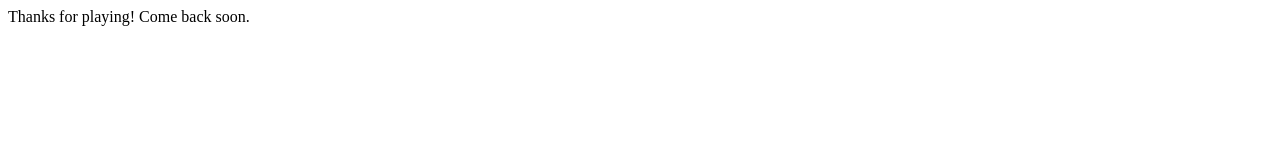
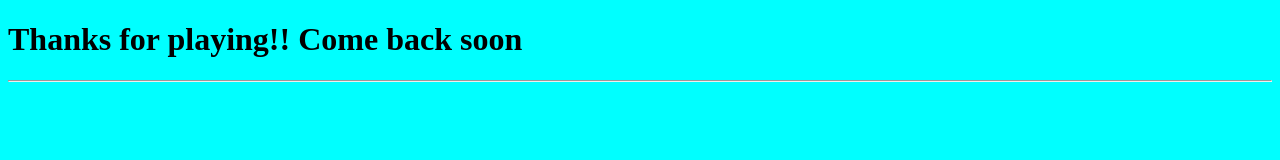
Before and after one commit to mjm07r/YachtRace, a plain HTML site: page thanks.html in a window 1280 px wide. Drawn offline with Linux system fonts and the light colour scheme.

Commit message:
Made thanks page look better

```diff
--- a/thanks.html
+++ b/thanks.html
@@ -4,7 +4,8 @@
     <meta charset="UTF-8">
     <title>Thank You</title>
 </head>
-<body>
-    Thanks for playing! Come back soon.
+<body style="background-color: aqua">
+    <h1>Thanks for playing!! Come back soon</h1>
+    <hr>
 </body>
 </html>
```
